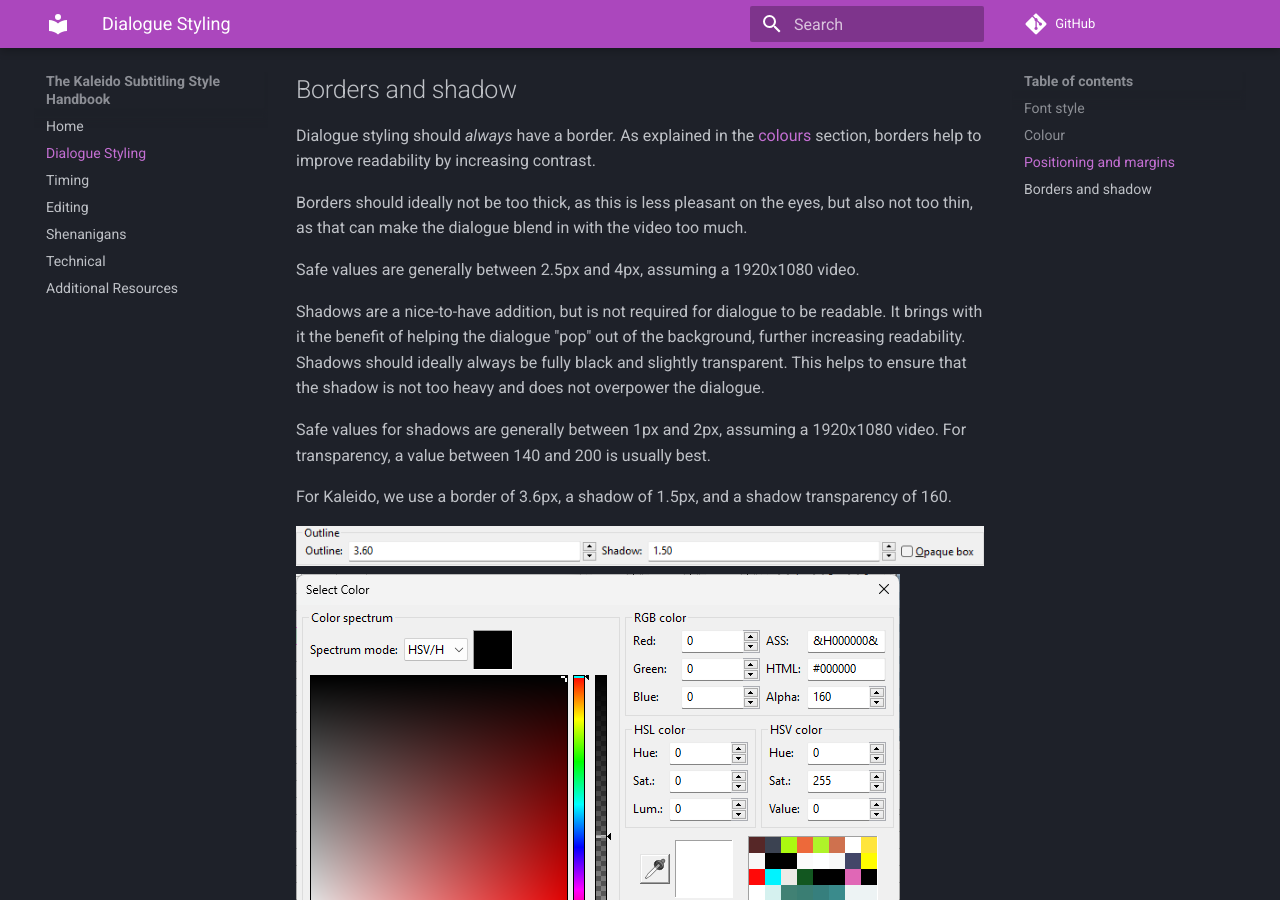
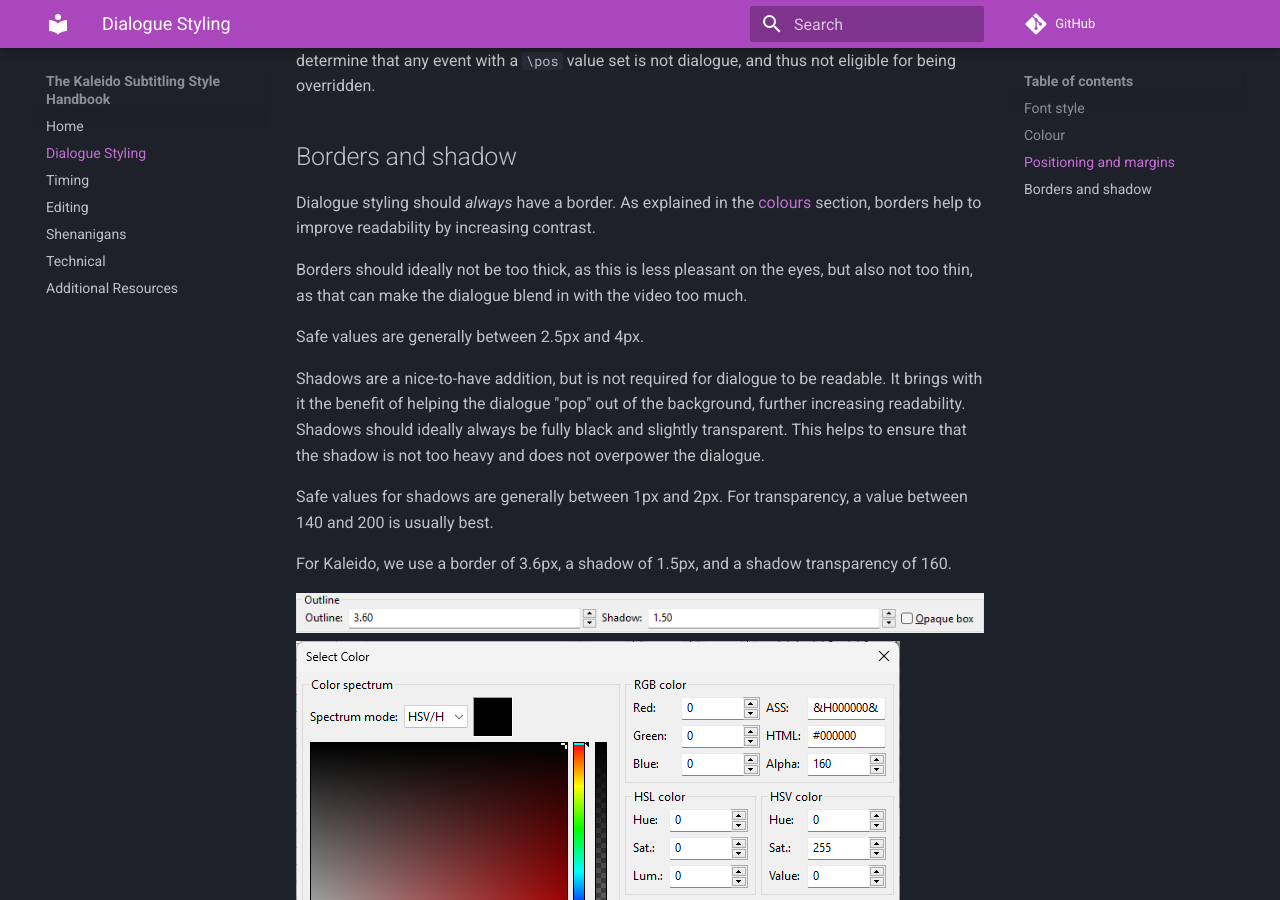
Before and after one commit to Kaleido-subs/style-guide, an MkDocs documentation site: the page built from docs/dialogue_styling.md, in a window 1280 px wide and 900 px high, scrolled down 6806 px. Built offline with MkDocs 1.6.1 and Material for MkDocs 9.7.7, drawn with Linux system fonts in a browser that asks for light colours; comment, search, counter and statistics services are not loaded; some of the changed text lies outside the part shown.

Commit message:
styling: Unify 1080p disclaimers

```diff
--- a/docs/dialogue_styling.md
+++ b/docs/dialogue_styling.md
@@ -224,8 +228,7 @@ as this is less pleasant on the eyes,
 but also not too thin,
 as that can make the dialogue blend in with the video too much.
 
-Safe values are generally between 2.5px and 4px,
-assuming a 1920x1080 video.
+Safe values are generally between 2.5px and 4px.
 
 Shadows are a nice-to-have addition,
 but is not required for dialogue to be readable.
@@ -236,8 +239,7 @@ and slightly transparent.
 This helps to ensure that the shadow is not too heavy
 and does not overpower the dialogue.
 
-Safe values for shadows are generally between 1px and 2px,
-assuming a 1920x1080 video.
+Safe values for shadows are generally between 1px and 2px.
 For transparency,
 a value between 140 and 200 is usually best.
 
```
Also changed, not shown: other parts of docs/dialogue_styling.md (+4 -0 lines).
